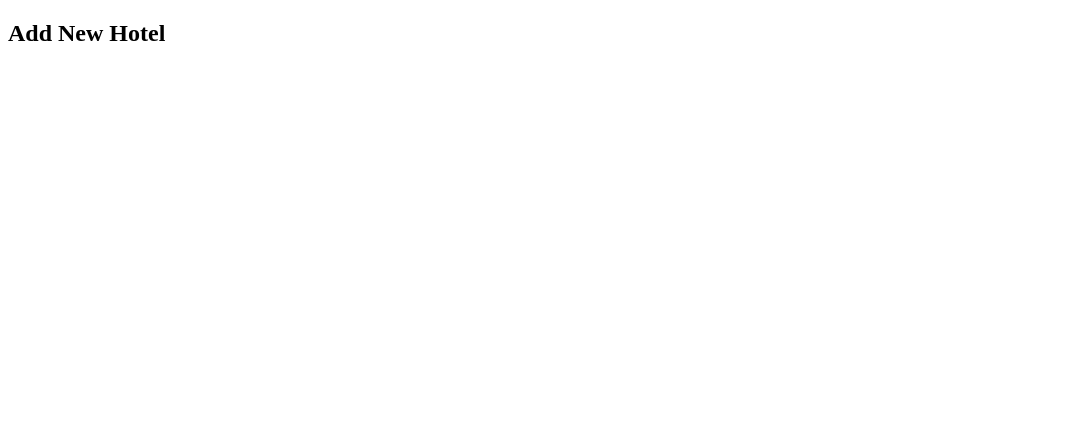
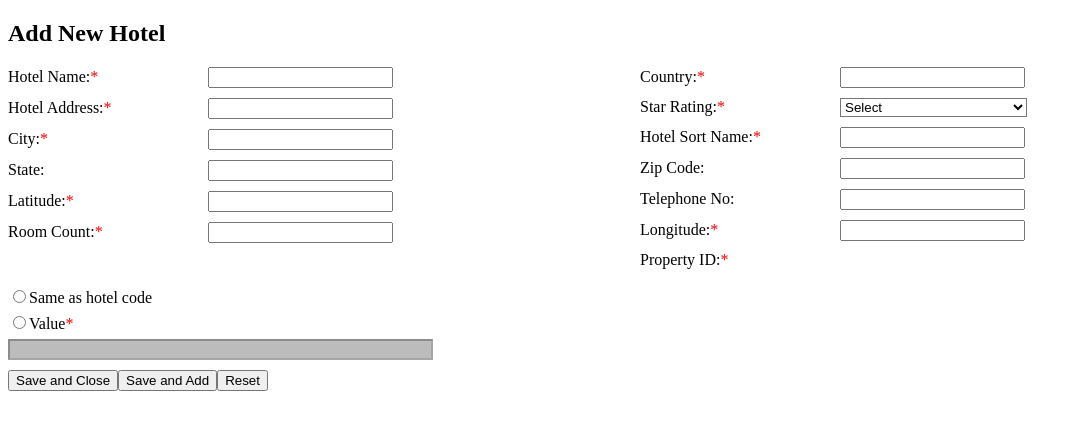
Before and after one commit to coderboy53/rtadmin, a React (Vite) app in the folder client/: page /hotel in a window 1280 px wide. Shown: the top 430 px of the page, without its empty margins (0-1082 px from the left). Built offline with nearby package versions, Linux system fonts and the light colour scheme.

Commit message:
finalized hotel and login functionality jsx with basic styles

```diff
--- a/client/src/Hotel.jsx
+++ b/client/src/Hotel.jsx
@@ -1,10 +1,63 @@
-export default function Hotel() {
+import './css/hotel.css';
+import { useState } from 'react';
+const Hotel = () => {
+    const [enabled, setEnabled] = useState(false);
     return (
        <>
             <h2>Add New Hotel</h2>
             <form action="">
-
+                <div className="left">
+                    <label htmlFor="hName">Hotel Name:<span style={{color:'red'}}>*</span></label>
+                    <input type="text" name="hName" id="hName" /><br />
+                    <label htmlFor="hadd">Hotel Address:<span style={{color:'red'}}>*</span></label>
+                    <input type="text" name="hAdd" id="hAdd" /><br />
+                    <label htmlFor="city">City:<span style={{color:'red'}}>*</span></label>
+                    <input type="text" name="city" id="city" /><br />
+                    <label htmlFor="state">State:</label>
+                    <input type="text" name="state" id="state" /><br />
+                    <label htmlFor="latitude">Latitude:<span style={{color:'red'}}>*</span></label>
+                    <input type="text" name="latitude" id="latitude" /><br />
+                    <label htmlFor="rCount">Room Count:<span style={{color:'red'}}>*</span></label>
+                    <input type="number" name="rCount" id="rCount" /><br />
+                </div>
+                <div className="right">
+                    <label htmlFor="country">Country:<span style={{color:'red'}}>*</span></label>
+                    <input type="text" name="country" id="country" /><br />
+                    <label htmlFor="starRate">Star Rating:<span style={{color:'red'}}>*</span></label>
+                    <select name="starRate" id="starRate">
+                        <option value="null" disabled selected>Select</option>
+                        <option value="1">1</option>
+                        <option value="2">2</option>
+                        <option value="3">3</option>
+                        <option value="4">4</option>
+                        <option value="5">5</option>
+                    </select><br />
+                    <label htmlFor="hSortName">Hotel Sort Name:<span style={{color:'red'}}>*</span></label>
+                    <input type="text" name="hSortName" id="hSortName" /><br />
+                    <label htmlFor="zipCode">Zip Code:</label>
+                    <input type="text" name="zipCode" id="zipCode" /><br />
+                    <label htmlFor="telNo">Telephone No:</label>
+                    <input type="text" name="telNo" id="telNo" /><br />
+                    <label htmlFor="longitude">Longitude:<span style={{color:'red'}}>*</span></label>
+                    <input type="text" name="longitude" id="longitude" /><br />
+                </div>
+                <label htmlFor="propId">Property ID:<span style={{color:'red'}}>*</span></label><br /><br />
+                <input type="radio" name="radio" id="hCode" onChange={()=>{if(enabled) setEnabled(false)}}/>Same as hotel code <br />
+                <input type="radio" name="radio" id="value" onChange={()=>{setEnabled(!enabled)}}/>Value<span style={{color:'red'}}>*</span> <br />
+                {
+                    enabled? (
+                        <input type="text" name="propId" id="propId" size={50}/>
+                    ):
+                    (
+                        <input type="text" name="propId" id="propId" size={50} disabled style={{backgroundColor:'#bcbcbc'}}/>
+                    )
+                } <br />
+                <button>Save and Close</button>
+                <button>Save and Add</button>
+                <button>Reset</button>
             </form>
        </>
     );
 }
+
+export default Hotel;
--- a/client/src/Login.jsx
+++ b/client/src/Login.jsx
@@ -1,6 +1,7 @@
 import './css/login.css'
 const Login = () => {
     return (
+        <div id='login'>
             <div id="login-tab">
                 <img src="" alt="" srcset="" />
                 <form action="">
@@ -12,6 +13,7 @@ const Login = () => {
                     <input type="submit" value="Login" id="loginSubmit" />
                 </form>
             </div>
+        </div>
     );
 }
 
--- /dev/null
+++ b/client/src/css/hotel.css
@@ -0,0 +1,27 @@
+.left {
+    display: block;
+    float: left;
+    width: 50%;
+}
+
+.right {
+    display: block;
+}
+
+label{
+    display: inline-block;
+    width: 200px;
+}
+
+input, select{
+    margin-bottom: 10px;
+}
+
+select{
+    background-color: white;
+    width: 187px;
+}
+
+@media screen {
+
+}
--- a/client/src/css/login.css
+++ b/client/src/css/login.css
@@ -1,5 +1,20 @@
-login-tab{
-    width: 800px;
-    height: 300px;
+#login{
+    display: flex;
+    align-content: center;
+    justify-content: center;
+    align-items: center;
+    width: 100vw;
+    height: 100vh;
+}
+#login-tab{
+    display: flex;
+    align-items: center;
+    width: 700px;
+    height: 400px;
     border: solid blue 5px;
+    padding: 5px;
 }
+
+#loginSubmit {
+    align-self: flex-start;
+}
```
Lines whose indentation alone changed are shown as unchanged.
